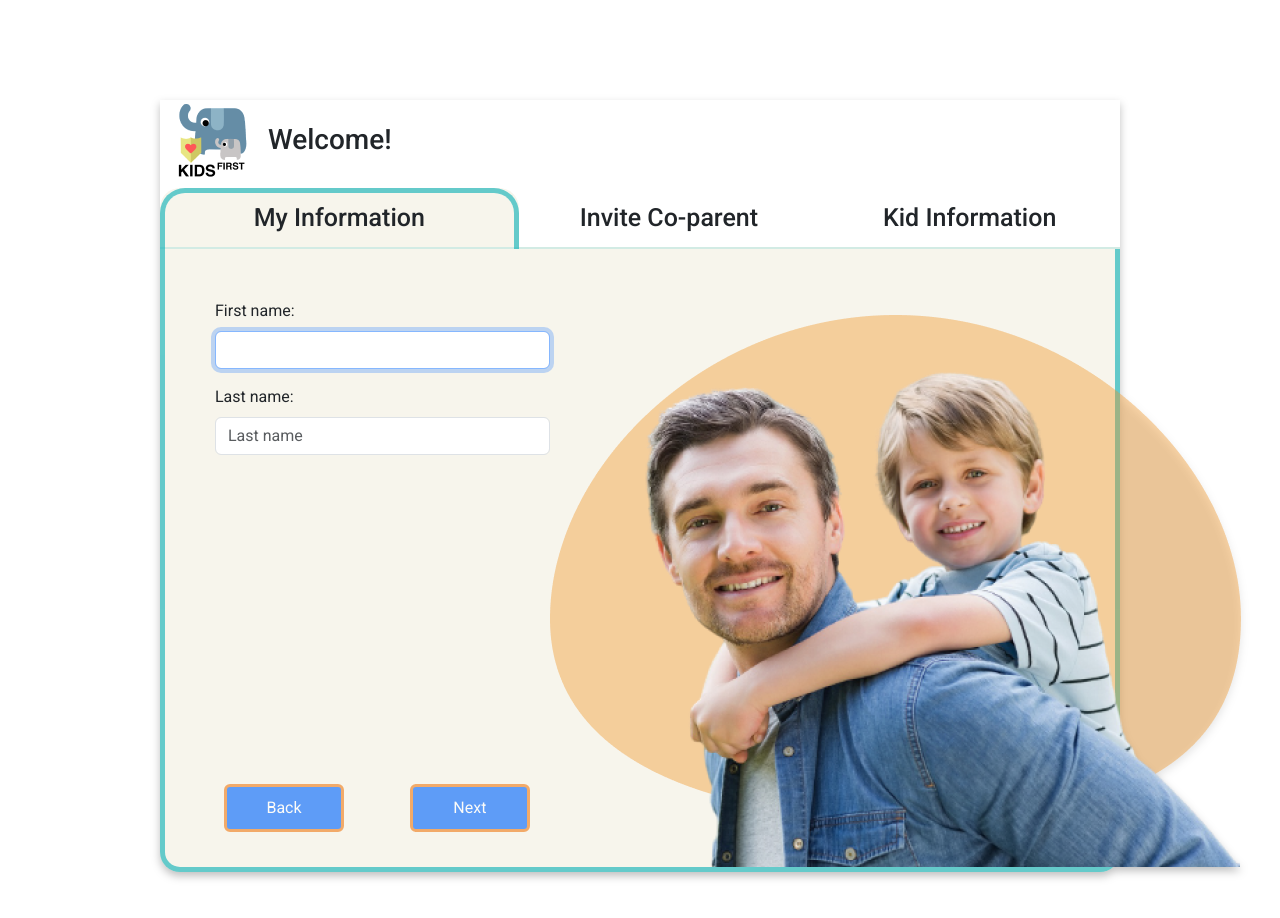
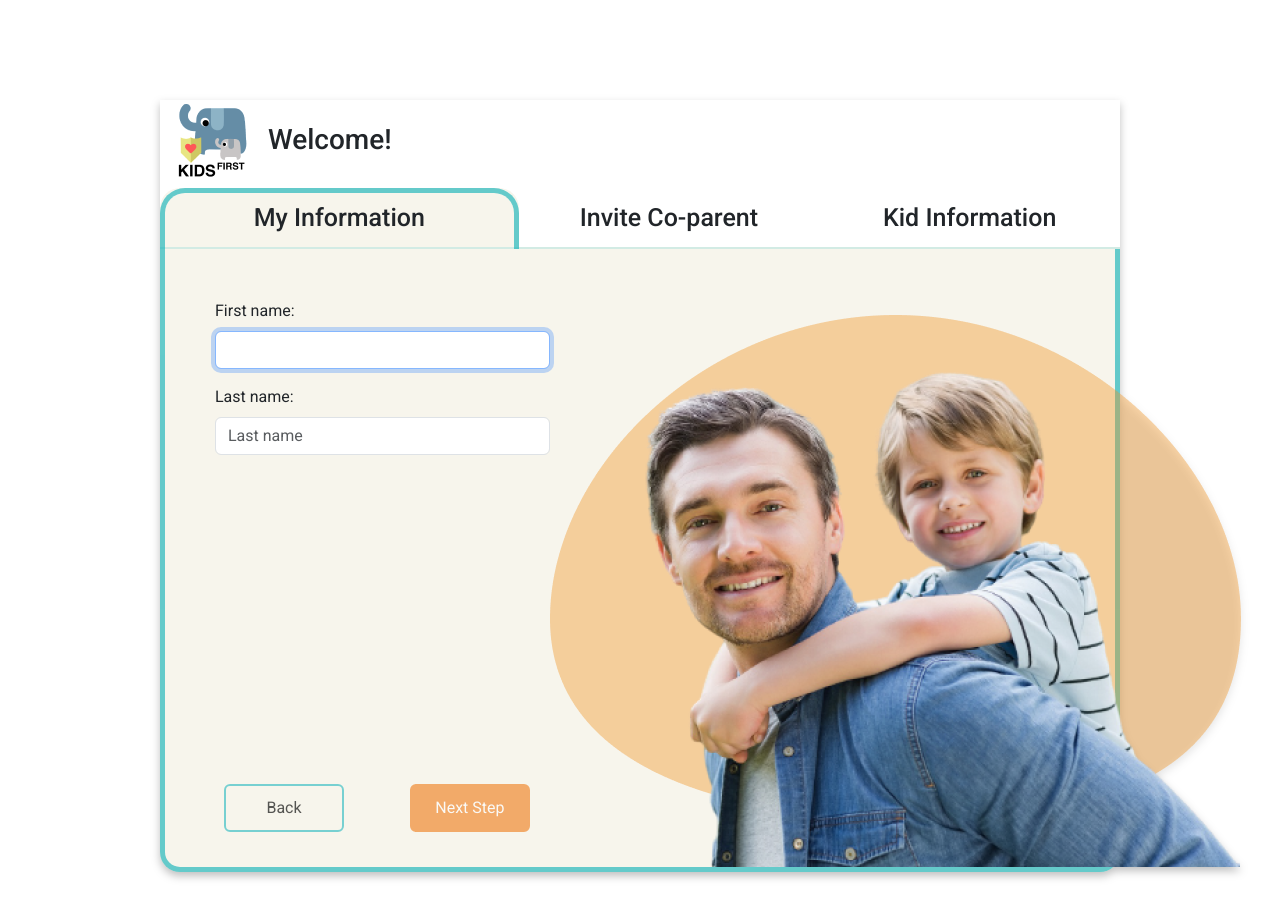
Before and after one commit to JULIERAJ/KIDS-FIRST-v2, a React (Create React App) app in the folder frontend/: page /member in a window 1280 px wide. Shown: the top 918 px of the page. Built offline with nearby package versions, Linux system fonts and the light colour scheme; no server answers.

Commit message:
changed styles of back, next step and done button on the dashboard

```diff
--- a/frontend/src/pages/Panels/Form.jsx
+++ b/frontend/src/pages/Panels/Form.jsx
@@ -1,11 +1,11 @@
 import { Button } from 'react-bootstrap';
+import { createMember } from '../../api';
+import useFormContext from '../../hooks/useFormContext';
+
+import FormInputs from './FormInputs';
+import Header from '../.././components/Header';
 
 import styles from './Form.module.css';
-import FormInputs from './FormInputs';
-
-import Header from '../.././components/Header';
-import { createMember } from '../../api';
-import useFormContext from '../../hooks/useFormContext';
 
 const widget = <h3>Welcome!</h3>;
 
@@ -86,7 +86,7 @@ const Form = () => {
             disabled={disableNext}
             className={`primary-btn ${nextHide} ${styles.nextBtn}`}
           >
-            Next
+            Next Step
           </Button>
         )}
 
--- a/frontend/src/pages/Panels/Form.module.css
+++ b/frontend/src/pages/Panels/Form.module.css
@@ -9,14 +9,33 @@
 .prevBtn {
   bottom: 2.5rem;
   left: 4rem;
+  background-color: #f7f5ec !important;
+  color: black !important;
+  border: 2px solid #34bdc3 !important;
 }
 
 .nextBtn {
   bottom: 2.5rem;
   left: 15.62rem;
+  background-color: #f08324 !important;
+  color: #fcfcfc !important;
 }
 
 .doneBtn {
   bottom: 2.5rem;
   left: 15.62rem;
+  background-color: #34bdc3 !important;
+  border: 2px solid #34bdc3 !important;
+  color: black !important;
 }
+
+.doneBtn:disabled {
+  background-color: #f08324 !important;
+  border: 2px solid #f08324 !important;
+  color: #fcfcfc !important;
+}
+
+.nextBtn:hover,
+.nextBtn:active {
+  color: #f08324 !important;
+}
```
